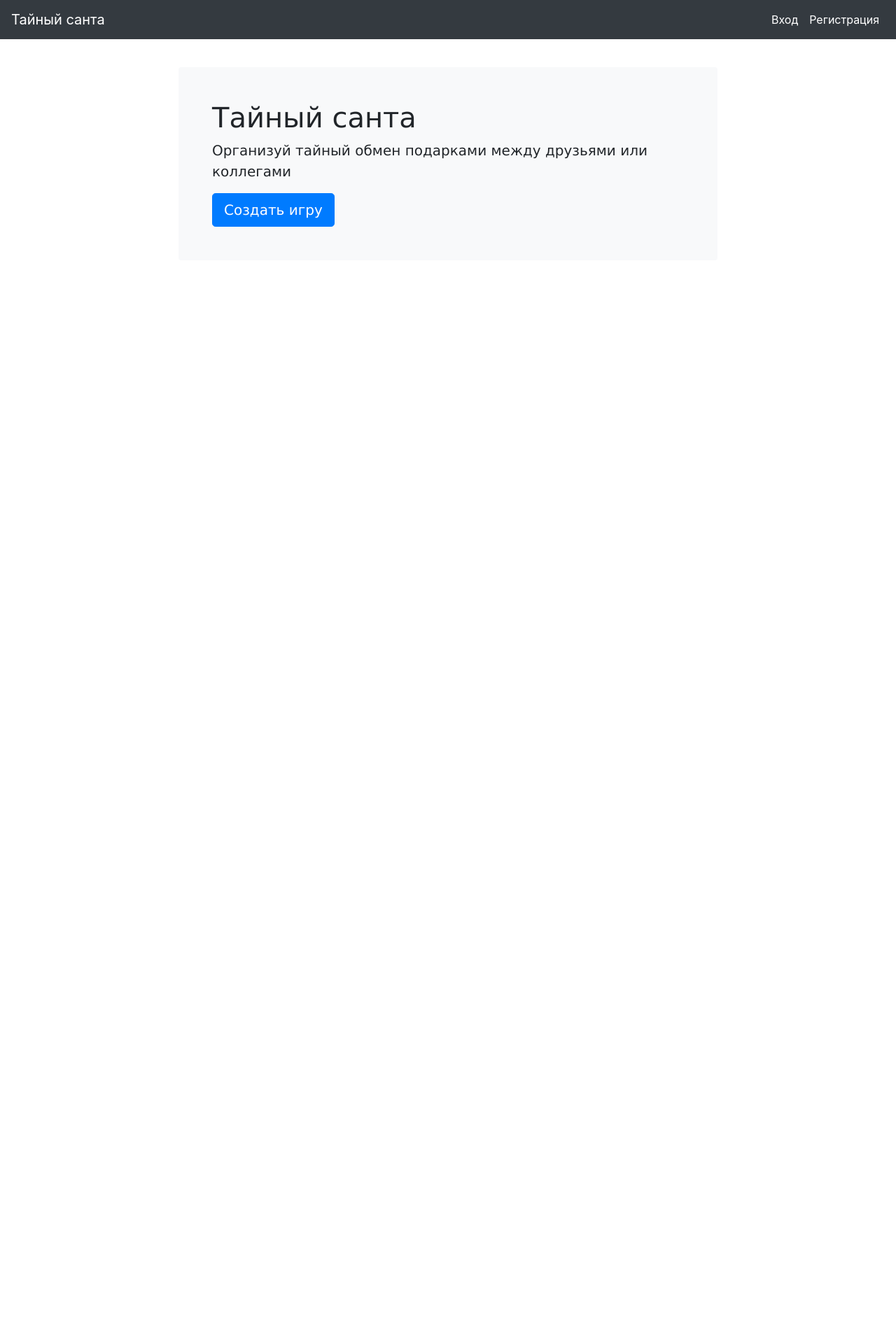
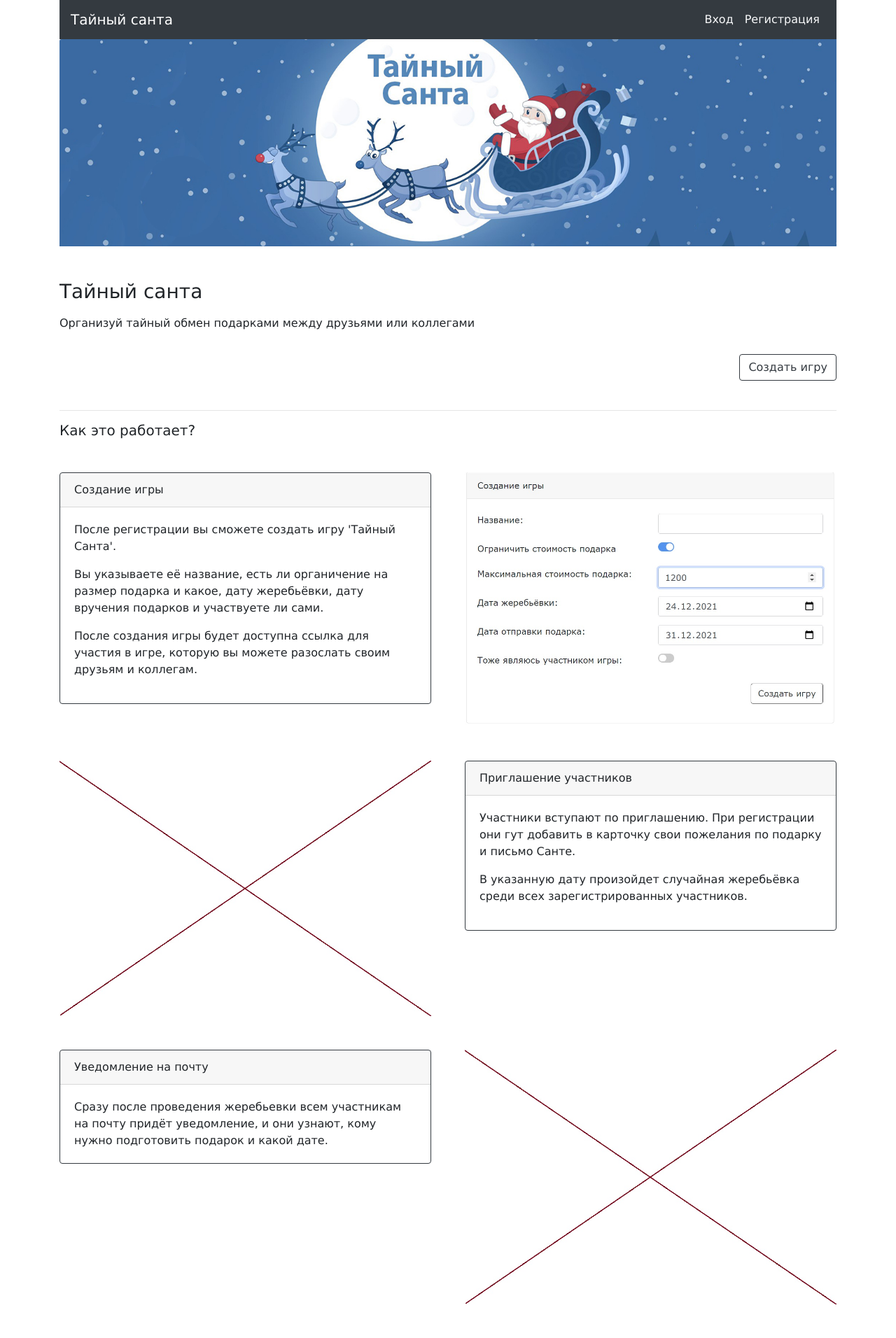
Before and after one commit to balancy/secret_santa, a Django app: page / in a window 1280 px wide. Shown: the whole page at 70% size. Before the commit the page ends 800 px from the top, so only its background shows below. Run offline with Django 4.2, Linux system fonts and the light colour scheme.

Commit message:
Update index page with images and structure

```diff
--- a/games/templates/games/base.html
+++ b/games/templates/games/base.html
@@ -14,7 +14,8 @@
     <link href="{% static 'css/styles.css' %}" rel="stylesheet">
   </head>
   <body>
-    <nav class="navbar navbar-expand-md navbar-dark bg-dark fixed-top">
+    <div class="container">
+      <nav class="navbar navbar-expand-md navbar-dark bg-dark mt-0">
         <a class="navbar-brand" href="{% url 'index' %}">Тайный санта</a>
         <button class="navbar-toggler" type="button" data-toggle="collapse" data-target="#navbarsExampleDefault" aria-controls="navbarsExampleDefault" aria-expanded="false" aria-label="Toggle navigation">
           <span class="navbar-toggler-icon"></span>
@@ -22,23 +23,21 @@
         <div class="collapse navbar-collapse">
           <ul class="navbar-nav mr-auto">
           {% if user.is_authenticated %}
-          <a class="log mx-2" href="{% url 'profile' %}">Личный кабинет</a>
+            <a class="text-light mx-2" href="{% url 'profile' %}">Личный кабинет</a>
           {% endif %}
           </ul>
           {% if user.is_authenticated %}
-          <div class="log mx-2">{{ user }} <a class="log mx-2" href="{% url 'logout' %}">Выход</a></div>
+            <div class="text-light mx-2">{{ user }} <a class="text-light mx-2" href="{% url 'logout' %}">Выход</a></div>
           {% else %}
-          <a class="log mx-2" href="{% url 'login' %}">Вход</a>
-          <a class="log mx-2" href="{% url 'register' %}">Регистрация</a>
+            <a class="text-light mx-2" href="{% url 'login' %}">Вход</a>
+            <a class="text-light mx-2" href="{% url 'register' %}">Регистрация</a>
           {% endif %}
         </div>
       </nav>
-    <main role="main" class="my-3">
-      <div class="container">
+
       {% block content %}
       {% endblock %}
     </div>
-    </main><!-- /.container -->
     <!-- Bootstrap core JavaScript
     ================================================== -->
     <!-- Option 1: jQuery and Bootstrap Bundle (includes Popper) -->
--- a/games/templates/games/index.html
+++ b/games/templates/games/index.html
@@ -5,13 +5,68 @@
 {% endblock %}
 
 {% block content %}
-    <div class="bg-light p-5 rounded">
-    <h1>Тайный санта</h1>
-    <p class="lead">Организуй тайный обмен подарками между друзьями или коллегами</p>
-    {% if user.is_authenticated %}
-        <a class="btn btn-lg btn-primary" href="{% url 'create_game' %}" role="button">Создать игру</a>
-    {% else %}
-        <a class="btn btn-lg btn-primary" href="{% url 'greeting_page' %}" role="button">Создать игру</a>
-    {% endif %}
-  </div>
+    <img src="{% static 'santa.jpg' %}" width="100%">
+    <div class="mt-5">
+      <h3>Тайный санта</h3>
+      <p class="my-3">Организуй тайный обмен подарками между друзьями или коллегами</p>
+      <div class="pb-5 mb-5">
+        {% if user.is_authenticated %}
+            <a class="btn btn-outline-dark my-3 float-right" href="{% url 'create_game' %}" role="button">Создать игру</a>
+        {% else %}
+            <a class="btn btn-outline-dark my-3 float-right" href="{% url 'greeting_page' %}" role="button">Создать игру</a>
+        {% endif %}
+      </div>
+      <hr>
+      <h5>Как это работает?</h5>
+      <div class="row my-5">
+        <div class="col col-6 pr-4">
+            <div class="card border-dark">
+                <div class="card-header">
+                    Создание игры
+                </div>
+                <div class="card-body">
+                    <p>После регистрации вы сможете создать игру 'Тайный Санта'.</p>
+                    <p>Вы указываете её название, есть ли органичение на размер подарка и какое, дату жеребьёвки, дату вручения подарков и участвуете ли сами.</p>
+                    <p>После создания игры будет доступна ссылка для участия в игре, которую вы можете разослать своим друзьям и коллегам.</p>
+                </div>
+            </div>
+        </div>
+        <div class="col col-6 pl-4">
+            <img src="{% static 'create_game.jpg' %}" width="100%;" >
+        </div>
+      </div>
+
+      <div class="row my-5">
+        <div class="col col-6 pr-4">
+            <img src="{% static 'empty_image.jpg' %}" width="100%;" >
+        </div>
+        <div class="col col-6 pl-4">
+            <div class="card border-dark">
+                <div class="card-header">
+                    Приглашение участников
+                </div>
+                <div class="card-body">
+                    <p>Участники вступают по приглашению. При регистрации они гут добавить в карточку свои пожелания по подарку и письмо Санте.</p>
+                    <p>В указанную дату произойдет случайная жеребьёвка среди всех зарегистрированных участников.</p>
+                </div>
+            </div>
+        </div>
+      </div>
+
+      <div class="row my-5">
+        <div class="col col-6 pr-4">
+            <div class="card border-dark">
+                <div class="card-header">
+                    Уведомление на почту
+                </div>
+                <div class="card-body">
+                    Сразу после проведения жеребьевки всем участникам на почту придёт уведомление, и они узнают, кому нужно подготовить подарок и какой дате.
+                </div>
+            </div>
+        </div>
+        <div class="col col-6 pl-4">
+            <img src="{% static 'empty_image.jpg' %}" width="100%;" >
+        </div>
+      </div>
+    </div>
 {% endblock %}
--- a/games/views.py
+++ b/games/views.py
@@ -18,8 +18,6 @@ from .models import Santa, Game, CustomUser
 
 
 def index(request):
-    if request.user.is_authenticated:
-        return redirect(reverse_lazy('profile'))
     return render(request, 'games/index.html')
 
 
--- a/static/css/styles.css
+++ b/static/css/styles.css
@@ -1,20 +1,8 @@
-body {
-  padding-top: 5rem;
-}
-.starter-template {
-  padding: 3rem 1.5rem;
-  text-align: center;
-}
-.log {
-    color: white;
-}
-
 .red {
   color: red;
 }
 
 .container {
-  width: 800px;
   font-family: "Verdana", "Arial", "Helvetica Neue", sans-serif;
 }
 
```
Also changed, not shown: static/create_game.jpg (added), static/empty_image.jpg (added), static/santa.jpg (added). Lines whose indentation alone changed are shown as unchanged.
